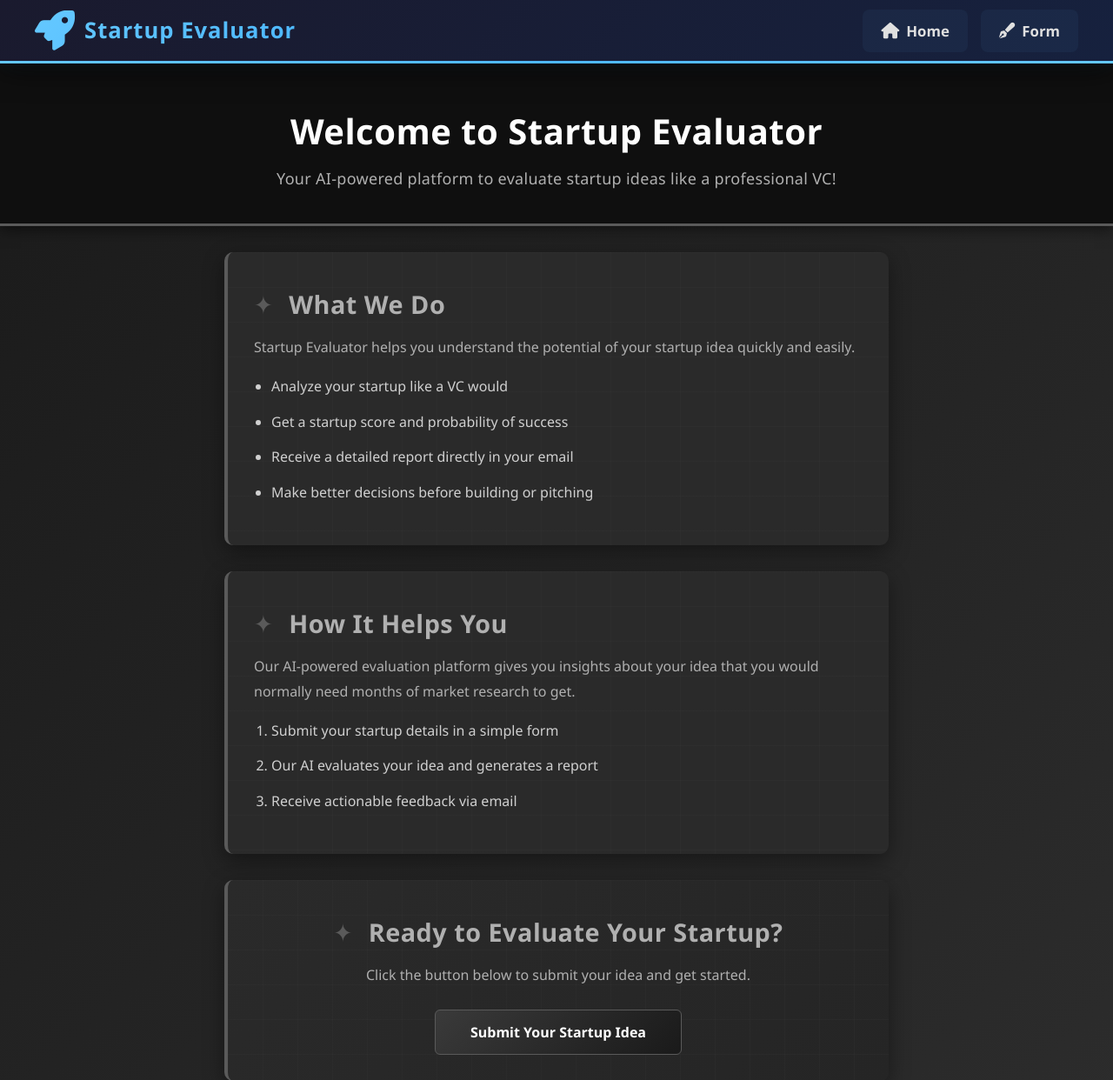
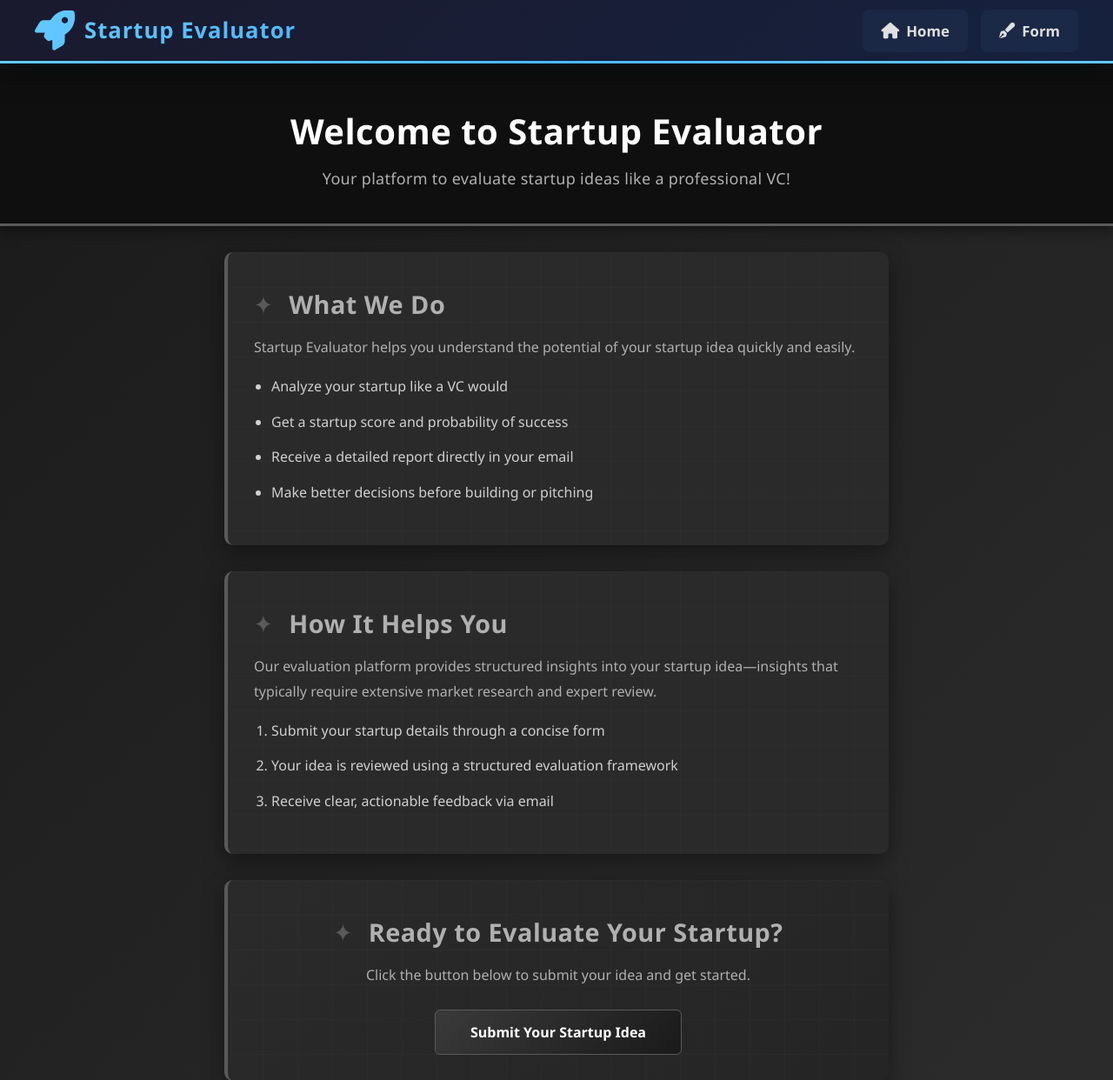
Before and after one commit to shivani-vishwakarmaa/startup-evaluator, a Flask app: page / in a window 1280 px wide. Shown: the top 1242 px of the page at 87% size. Run offline with Flask 3, Linux system fonts and the light colour scheme.

Commit message:
fixing backend

```diff
--- a/templates/base.html
+++ b/templates/base.html
@@ -26,7 +26,7 @@
     <header>
         <h1>{% block header_title %}Rate Your Idea{% endblock %}</h1>
         {% block header_subtitle %}
-        <p>Submit your startup details below and get an AI‑powered evaluation like a VC.</p>
+        <p>Submit your startup details below and get an evaluation like a VC.</p>
         {% endblock %}
     </header>
 
--- a/templates/thankyou.html
+++ b/templates/thankyou.html
@@ -9,7 +9,7 @@
 {% block content %}
 <section class="thankyou-message">
     <p>Your startup idea has been submitted successfully.</p>
-    <p>You will receive your AI evaluation report by email shortly.</p>
+    <p>You will receive your startup evaluation report by email shortly.</p>
 
     {% if form_data %}
     <hr style="margin: 30px 0;">
--- a/templates/welcome.html
+++ b/templates/welcome.html
@@ -5,7 +5,7 @@
 {% block header_title %}Welcome to Startup Evaluator{% endblock %}
 
 {% block header_subtitle %}
-<p>Your AI-powered platform to evaluate startup ideas like a professional VC!</p>
+<p>Your platform to evaluate startup ideas like a professional VC!</p>
 {% endblock %}
 
 {% block content %}
@@ -22,13 +22,15 @@
 
 <section class="how-it-helps">
     <h2>How It Helps You</h2>
-    <p>Our AI-powered evaluation platform gives you insights about your idea that you would normally need months of
-        market research to get.</p>
-    <ol>
-        <li>Submit your startup details in a simple form</li>
-        <li>Our AI evaluates your idea and generates a report</li>
-        <li>Receive actionable feedback via email</li>
-    </ol>
+    <p>
+Our evaluation platform provides structured insights into your startup idea—insights that typically require extensive market research and expert review.
+</p>
+<ol>
+  <li>Submit your startup details through a concise form</li>
+  <li>Your idea is reviewed using a structured evaluation framework</li>
+  <li>Receive clear, actionable feedback via email</li>
+</ol>
+
 </section>
 
 <section class="cta">
```
